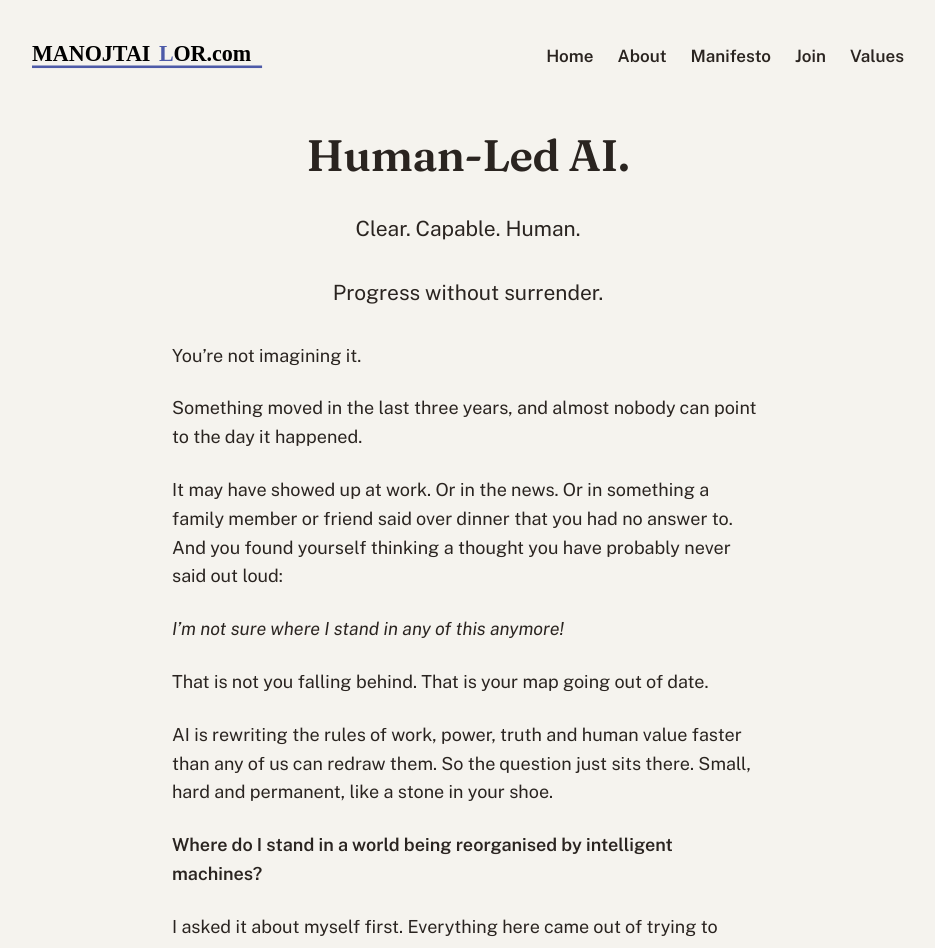
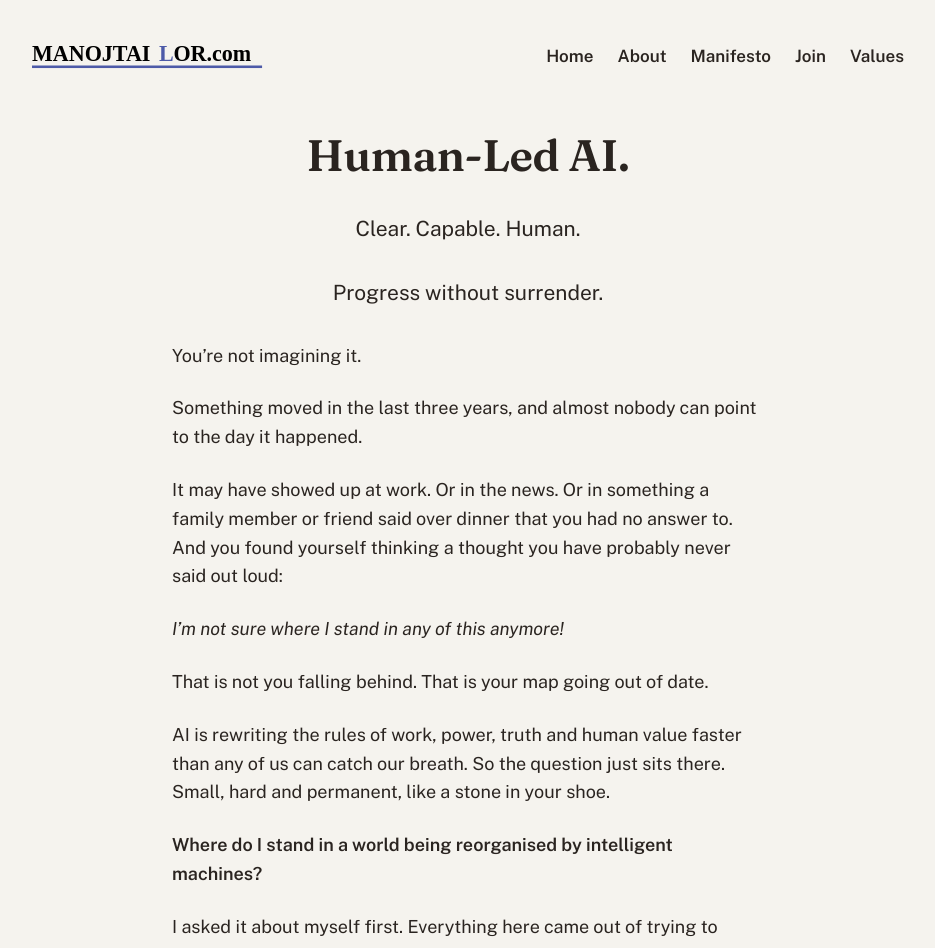
Before and after one commit to Marlowe088/Human-Led-AI, a Next.js app: page /home in a window 1280 px wide. Shown: the top 948 px of the page, without its empty margins (172-1107 px from the left). Built offline with nearby package versions, Linux system fonts and the light colour scheme.

Commit message:
Homepage: update opening line to 'catch our breath'

```diff
--- a/pages/home.jsx
+++ b/pages/home.jsx
@@ -37,7 +37,7 @@ export default function HomePage() {
 
       <p>
         AI is rewriting the rules of work, power, truth and human value faster than any of us can
-        redraw them. So the question just sits there. Small, hard and permanent, like a stone in
+        catch our breath. So the question just sits there. Small, hard and permanent, like a stone in
         your shoe.
       </p>
 
```
